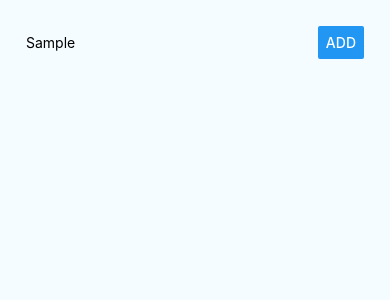
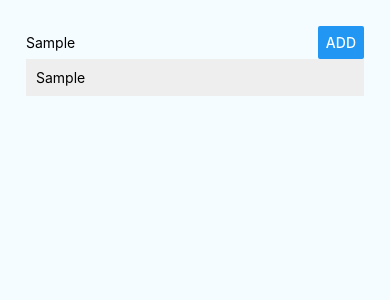
Before and after one commit to hamzashahab1610/rn-practice, a React Native app: screen / in a window 390 px wide. Both pictures are taken after typing "Sample" into the empty fields and a click on the button "ADD". Shown: the top 300 px of the page. Built offline with nearby package versions, Linux system fonts and the light colour scheme.

Commit message:
Added list items

```diff
--- a/App.js
+++ b/App.js
@@ -1,11 +1,3 @@
-/**
- * Sample React Native App
- * https://github.com/facebook/react-native
- *
- * @format
- * @flow
- */
-
 import React, { Component } from "react";
 import {
   Platform,
@@ -16,16 +8,12 @@
   Button
 } from "react-native";
 
-const instructions = Platform.select({
-  ios: "Press Cmd+R to reload,\n" + "Cmd+D or shake for dev menu",
-  android:
-    "Double tap R on your keyboard to reload,\n" +
-    "Shake or press menu button for dev menu"
-});
+import ListItem from "./src/Components/ListItem/ListItem";
 
 export default class App extends Component {
   state = {
-    placeName: ""
+    placeName: "",
+    places: []
   };
 
   placeNameChangedHandler = val => {
@@ -34,7 +22,21 @@
     });
   };
 
+  placeSubmitHandler = () => {
+    if (this.state.placeName.trim() === "") {
+      return;
+    }
+    this.setState(prevState => {
+      return {
+        places: prevState.places.concat(prevState.placeName)
+      };
+    });
+  };
+
   render() {
+    const placesOutput = this.state.places.map((place, i) => (
+      <ListItem key={i} placeName={place} />
+    ));
     return (
       <View style={styles.container}>
         <View style={styles.inputContainer}>
@@ -44,8 +46,13 @@
             value={this.state.placeName}
             onChangeText={this.placeNameChangedHandler}
           />
-          <Button style={styles.placeButton} title="Add" />
+          <Button
+            style={styles.placeButton}
+            onPress={this.placeSubmitHandler}
+            title="Add"
+          />
         </View>
+        <View style={styles.listContainer}>{placesOutput}</View>
       </View>
     );
   }
@@ -61,25 +68,18 @@
   },
   inputContainer: {
     //flex: 1,
-    width:"100%",
+    width: "100%",
     flexDirection: "row",
     justifyContent: "space-between",
     alignItems: "center"
   },
   placeInput: {
-    width: "60%"
+    width: "70%"
   },
   placeButton: {
     width: "30%"
   },
-  welcome: {
-    fontSize: 20,
-    textAlign: "center",
-    margin: 10
-  },
-  instructions: {
-    textAlign: "center",
-    color: "#333333",
-    marginBottom: 5
+  listContainer: {
+    width: "100%"
   }
 });
--- /dev/null
+++ b/src/Components/ListItem/ListItem.js
@@ -0,0 +1,19 @@
+import React from "react";
+import { Text, View, StyleSheet } from "react-native";
+
+const listItem = props => (
+  <View style={styles.listItem}>
+    <Text>{props.placeName}</Text>
+  </View>
+)
+
+const styles = StyleSheet.create({
+  listItem: {
+    width: "100%",
+    marginBottom:5,
+    padding: 10,
+    backgroundColor: "#eee"
+  }
+});
+
+export default listItem;
```
